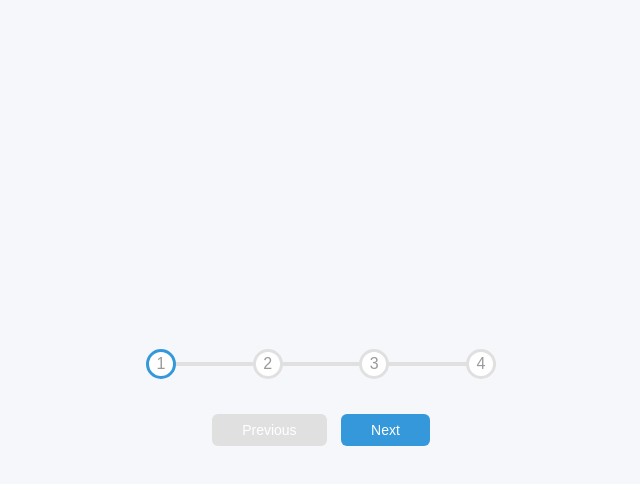
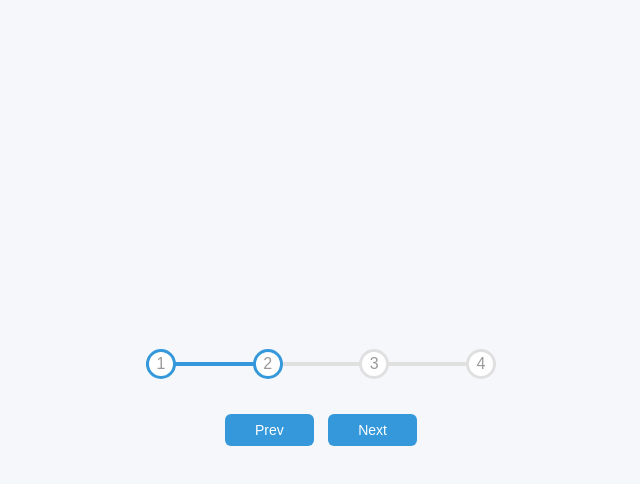
Before and after one commit to sethlewandowski/fiftyProjectsfiftyDays, a plain HTML site: page progress_steps/index.html in a window 1280 px wide. Both pictures are taken after a click on the button "Next". Shown: the whole page, without its empty margins (319-959 px from the left). Drawn offline with Linux system fonts and the light colour scheme; a web font is replaced by a local one.

Commit message:
finished progress steps project

```diff
--- a/progress_steps/index.html
+++ b/progress_steps/index.html
@@ -21,7 +21,7 @@
         <div class="circle">3</div>
         <div class="circle">4</div>
       </div>
-      <button class="btn" id="prev" disabled>Previous</button>
+      <button class="btn" id="prev" disabled>Prev</button>
       <button class="btn" id="next">Next</button>
     </div>
     <script src="script.js"></script>
--- a/progress_steps/script.js
+++ b/progress_steps/script.js
@@ -0,0 +1,38 @@
+const progress = document.getElementById('progress')
+const prev = document.getElementById('prev')
+const next = document.getElementById('next')
+const circles = document.querySelectorAll('.circle')
+let currentActive = 1
+
+next.addEventListener('click', () => {
+  currentActive >= circles.length
+    ? (currentActive = circles.length)
+    : currentActive++
+  update()
+})
+
+prev.addEventListener('click', () => {
+  currentActive--
+  update()
+})
+
+function update() {
+  circles.forEach((circle, index) => {
+    if (index < currentActive) {
+      circle.classList.add('active')
+    } else {
+      circle.classList.remove('active')
+    }
+  })
+  const actives = document.querySelectorAll('.active')
+  progress.style.width = (actives.length - 1) * 33 + '%'
+
+  if (currentActive === 1) {
+    prev.disabled = true
+  } else if (currentActive === circles.length) {
+    next.disabled = true
+  } else {
+    prev.disabled = false
+    next.disabled = false
+  }
+}
```
